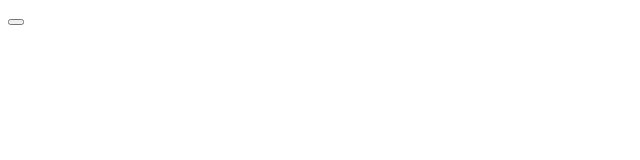
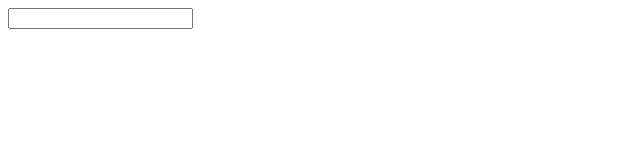
Before and after one commit to Phone-Review-App/SakuraSignal, a React (Create React App) app in the folder client/: page / in a window 1280 px wide. Shown: the top 160 px of the page, without its empty margins (0-640 px from the left). Built offline with nearby package versions, Linux system fonts and the light colour scheme.

Commit message:
feat: create Input component

```diff
--- a/client/src/components/App.jsx
+++ b/client/src/components/App.jsx
@@ -1,10 +1,11 @@
 // import './App.css';
 import  Button  from './Button';
+import Input from './Input';
 
 function App() {
   return (
     <div className="App">
-      <Button />
+      <Input />
     </div>
   );
 }
--- /dev/null
+++ b/client/src/components/Input.jsx
@@ -0,0 +1,28 @@
+import React from "react";
+
+const Input = (props) => {
+    const { className, label, labelName, placeholder, value, onChange } = props;
+
+    return (
+        <div>
+            <label htmlFor={label}>{labelName}</label>
+            <input
+                className={className}
+                value={value}
+                placeholder={placeholder}
+                onChange={onChange}
+            ></input>
+        </div>
+    )
+}
+
+Input.defaultProps = {
+    className: "",
+    label: "",
+    labelName: "",
+    placeholder: "",
+    value: "",
+    onChange: () => {},
+  };
+
+export default Input;
```
